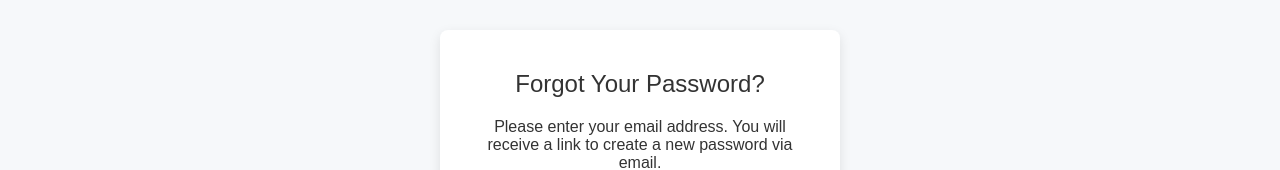
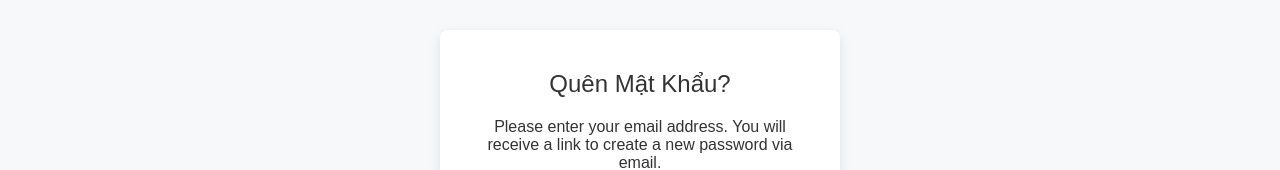
Before and after one commit to LynYuNgoc/ElectronicDeviceBusinessManagement_Team12, a plain HTML site: page Front-end/Pages/User/ForgotPassword.html in a window 1280 px wide. Shown: the part 203-373 px from the top of the page. Drawn offline with Linux system fonts and the light colour scheme.

Commit message:
update forgotpass

```diff
--- a/Front-end/Pages/User/ForgotPassword.html
+++ b/Front-end/Pages/User/ForgotPassword.html
@@ -18,7 +18,7 @@
 
     <main>
         <section class="forgot-password-form">
-            <h2>Forgot Your Password?</h2>
+            <h2>Quên Mật Khẩu?</h2>
             <p>Please enter your email address. You will receive a link to create a new password via email.</p>
             <form id="forgotPasswordForm">
                 <div class="form-group">
```
